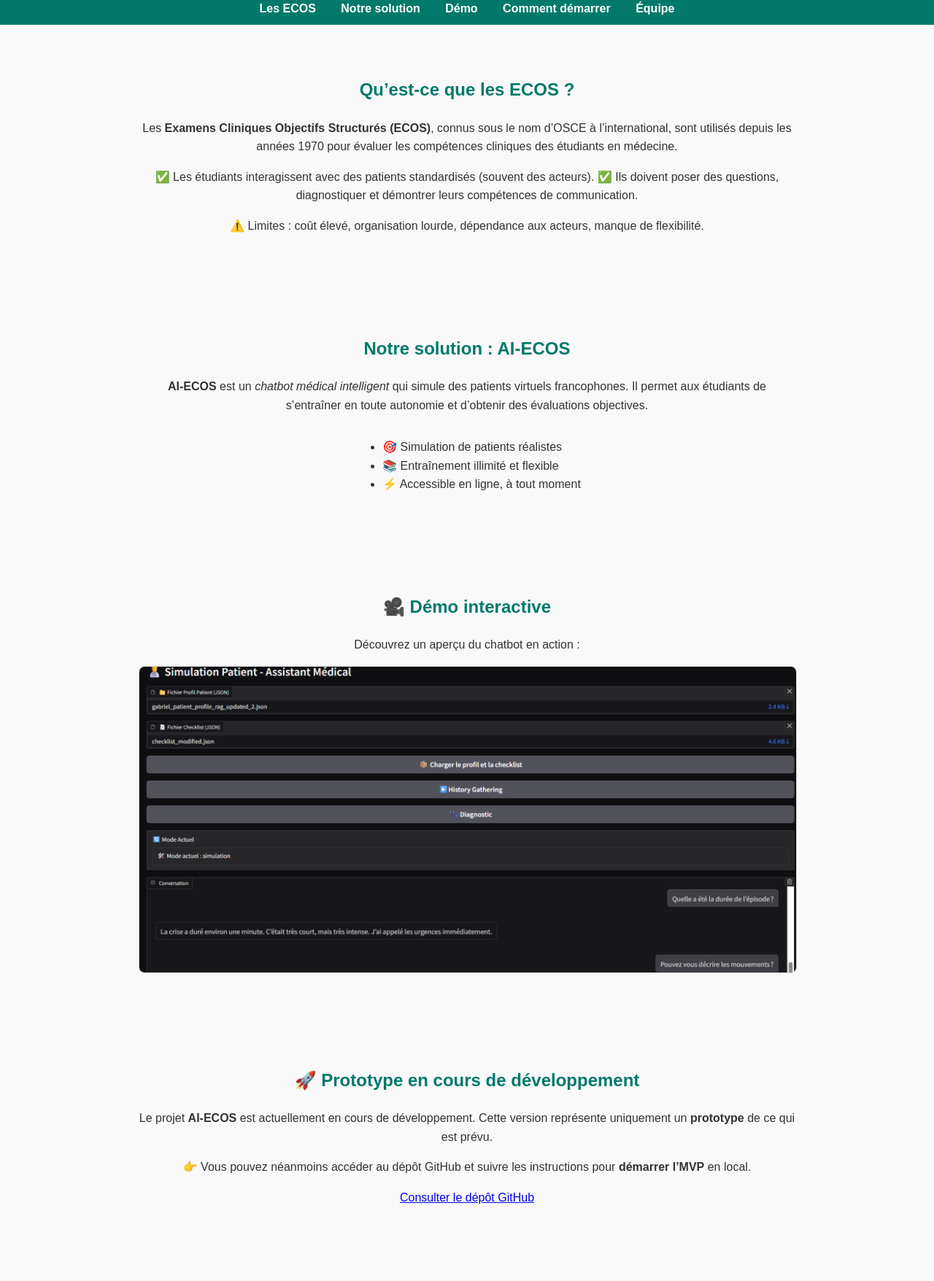
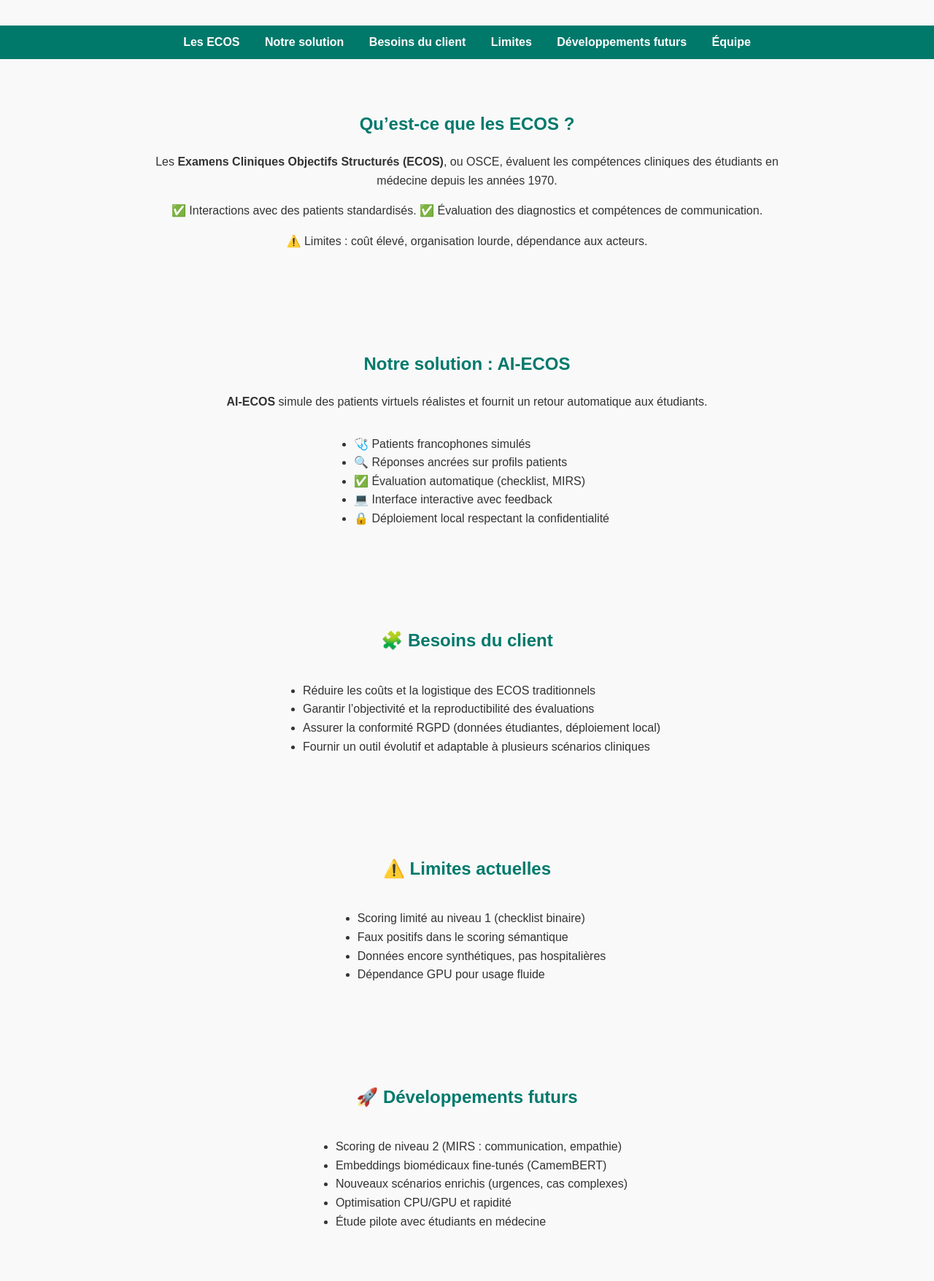
Before and after one commit to YSMN-HMT/ecos-website, a plain HTML site: page index.html in a window 1280 px wide. Shown: the part 662-2418 px from the top of the page at 73% size. Drawn offline with Linux system fonts and the light colour scheme.

Commit message:
Update index.html

```diff
--- a/index.html
+++ b/index.html
@@ -35,7 +35,8 @@
     header p {
       font-size: 1.25rem;
       margin: 10px auto 20px;
-      max-width: 600px;
+      max-width: 700px;
+      color: #000;
     }
     header .btn {
       display: inline-block;
@@ -112,80 +113,86 @@
   <!-- Hero -->
 <header>
   <h1>AI-ECOS</h1>
-  <p style="font-size:1.1rem; font-style:italic; margin:10px auto 20px; max-width:700px; color:#000;">
-    (Artificial Intelligence – Examen Clinique Objectif Structuré)
-
-    Le premier <strong>chatbot intelligent médical francophone</strong> conçu pour simuler des patients virtuels et évaluer les compétences cliniques des étudiants en médecine.
+  <p><em>(Artificial Intelligence – Examen Clinique Objectif Structuré)</em></p>
+  <p>
+    Le premier <strong>chatbot médical francophone</strong> conçu pour simuler des patients virtuels et évaluer les compétences cliniques des étudiants en médecine.
   </p>
-  <img src="chatbot.png" alt="Illustration d’un patient virtuel AI-ECOS" style="max-width: 300px; width: 40%; height: auto; margin: 20px auto; display: block;">
+  <img src="chatbot.png" alt="Illustration d’un patient virtuel AI-ECOS">
   <a class="btn" href="https://github.com/Know-Think-Dream/ECOS" target="_blank">Accéder au projet</a>
   <a class="btn" href="project-report.pdf" target="_blank">Lire le rapport</a>
 </header>
-
 
   <!-- Navigation -->
   <nav>
     <a href="#ecos">Les ECOS</a>
     <a href="#solution">Notre solution</a>
-    <a href="#demo">Démo</a>
-    <a href="#start">Comment démarrer</a>
+    <a href="#client">Besoins du client</a>
+    <a href="#limits">Limites</a>
+    <a href="#futur">Développements futurs</a>
     <a href="#team">Équipe</a>
   </nav>
 
-  <!-- History of ECOS -->
+  <!-- ECOS -->
   <section id="ecos">
     <h2>Qu’est-ce que les ECOS ?</h2>
     <p>
-      Les <strong>Examens Cliniques Objectifs Structurés (ECOS)</strong>, connus sous le nom
-      d’OSCE à l’international, sont utilisés depuis les années 1970 pour évaluer les compétences
-      cliniques des étudiants en médecine.
+      Les <strong>Examens Cliniques Objectifs Structurés (ECOS)</strong>, ou OSCE, évaluent les compétences cliniques des étudiants en médecine depuis les années 1970.
     </p>
     <p>
-      ✅ Les étudiants interagissent avec des patients standardisés (souvent des acteurs).
-      ✅ Ils doivent poser des questions, diagnostiquer et démontrer leurs compétences de communication.
+      ✅ Interactions avec des patients standardisés.
+      ✅ Évaluation des diagnostics et compétences de communication.
     </p>
-    <p>
-      ⚠️ Limites : coût élevé, organisation lourde, dépendance aux acteurs, manque de flexibilité.
-    </p>
+    <p>⚠️ Limites : coût élevé, organisation lourde, dépendance aux acteurs.</p>
   </section>
 
-  <!-- AI-ECOS -->
+  <!-- Solution -->
   <section id="solution">
     <h2>Notre solution : AI-ECOS</h2>
     <p>
-      <strong>AI-ECOS</strong> est un <em>chatbot médical intelligent</em> qui simule des patients virtuels francophones.
-      Il permet aux étudiants de s’entraîner en toute autonomie et d’obtenir des évaluations objectives.
+      <strong>AI-ECOS</strong> simule des patients virtuels réalistes et fournit un retour automatique aux étudiants.
     </p>
     <ul style="text-align:left; display:inline-block;">
-      <li>🎯 Simulation de patients réalistes</li>
-      <li>📚 Entraînement illimité et flexible</li>
-      <li>⚡ Accessible en ligne, à tout moment</li>
+      <li>🩺 Patients francophones simulés</li>
+      <li>🔍 Réponses ancrées sur profils patients</li>
+      <li>✅ Évaluation automatique (checklist, MIRS)</li>
+      <li>💻 Interface interactive avec feedback</li>
+      <li>🔒 Déploiement local respectant la confidentialité</li>
     </ul>
   </section>
 
-  <!-- Demo -->
-  <section id="demo" class="demo">
-    <h2>🎥 Démo interactive</h2>
-    <p>Découvrez un aperçu du chatbot en action :</p>
-    <img src="interface.png" alt="Capture d’écran de l’interface AI-ECOS">
+  <!-- Client Needs -->
+  <section id="client">
+    <h2>🧩 Besoins du client</h2>
+    <ul style="text-align:left; display:inline-block;">
+      <li>Réduire les coûts et la logistique des ECOS traditionnels</li>
+      <li>Garantir l’objectivité et la reproductibilité des évaluations</li>
+      <li>Assurer la conformité RGPD (données étudiantes, déploiement local)</li>
+      <li>Fournir un outil évolutif et adaptable à plusieurs scénarios cliniques</li>
+    </ul>
   </section>
 
-  <!-- Getting Started -->
-  <section id="start">
-    <h2>🚀 Prototype en cours de développement</h2>
-    <p>
-      Le projet <strong>AI-ECOS</strong> est actuellement en cours de développement.
-      Cette version représente uniquement un <strong>prototype</strong> de ce qui est prévu.
-    </p>
-    <p>
-      👉 Vous pouvez néanmoins accéder au dépôt GitHub et suivre les instructions pour
-      <strong>démarrer l’MVP</strong> en local.
-    </p>
-    <a class="btn" href="https://github.com/Know-Think-Dream/ECOS" target="_blank">
-      Consulter le dépôt GitHub
-    </a>
+  <!-- Limitations -->
+  <section id="limits">
+    <h2>⚠️ Limites actuelles</h2>
+    <ul style="text-align:left; display:inline-block;">
+      <li>Scoring limité au niveau 1 (checklist binaire)</li>
+      <li>Faux positifs dans le scoring sémantique</li>
+      <li>Données encore synthétiques, pas hospitalières</li>
+      <li>Dépendance GPU pour usage fluide</li>
+    </ul>
   </section>
 
+  <!-- Future -->
+  <section id="futur">
+    <h2>🚀 Développements futurs</h2>
+    <ul style="text-align:left; display:inline-block;">
+      <li>Scoring de niveau 2 (MIRS : communication, empathie)</li>
+      <li>Embeddings biomédicaux fine-tunés (CamemBERT)</li>
+      <li>Nouveaux scénarios enrichis (urgences, cas complexes)</li>
+      <li>Optimisation CPU/GPU et rapidité</li>
+      <li>Étude pilote avec étudiants en médecine</li>
+    </ul>
+  </section>
 
   <!-- Team -->
   <section id="team" class="team">
@@ -201,15 +208,6 @@
     </ul>
   </section>
 
-  <!-- Disclaimer -->
-  <section id="disclaimer">
-    <h2>⚠️ Disclaimer</h2>
-    <p>
-      Cet outil est conçu uniquement pour des <strong>fins éducatives</strong>.
-      Il ne remplace pas une consultation médicale et ne doit pas être utilisé pour établir un diagnostic réel.
-    </p>
-  </section>
-
   <!-- Footer -->
   <footer>
     <p>&copy; 2025 Projet AI-ECOS – Tous droits réservés</p>
```
